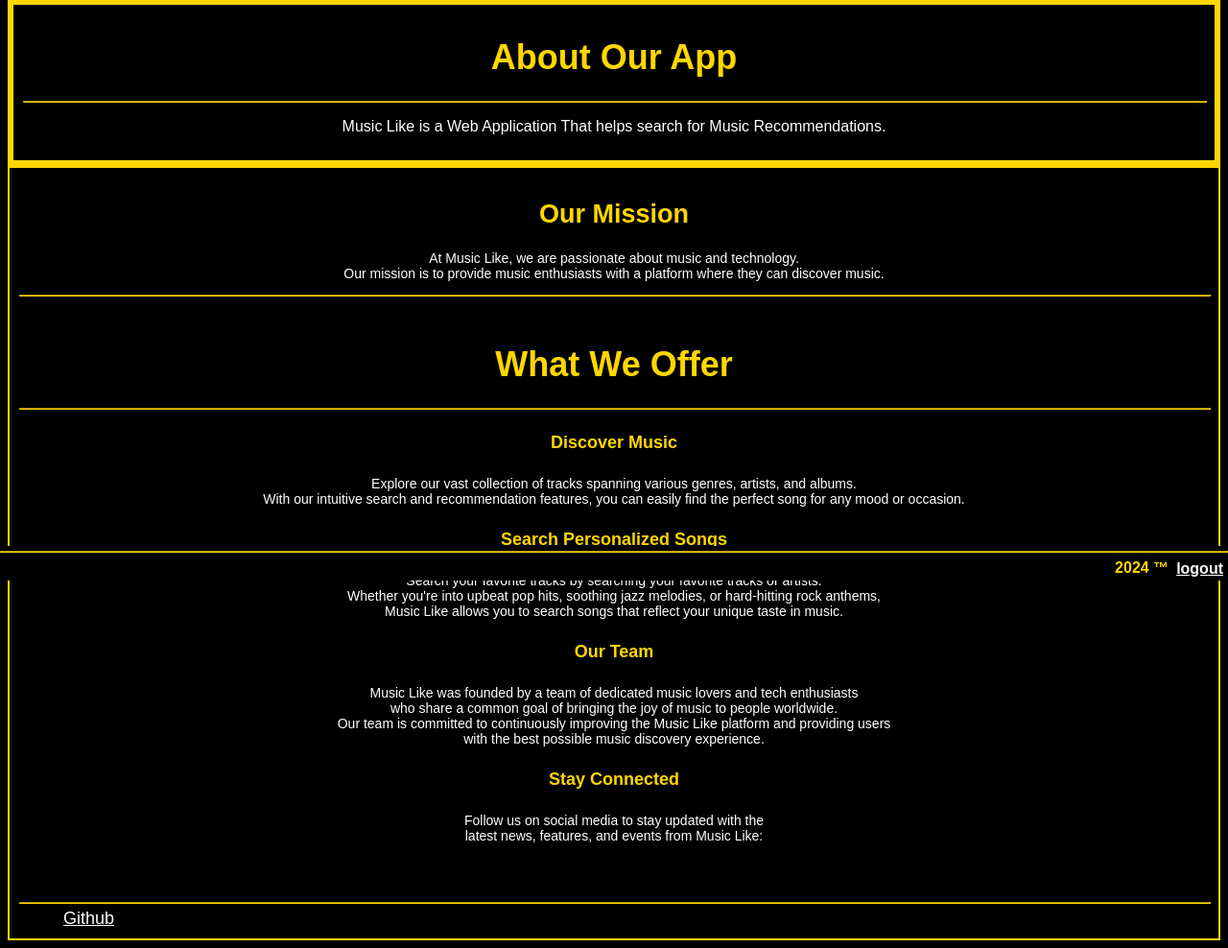
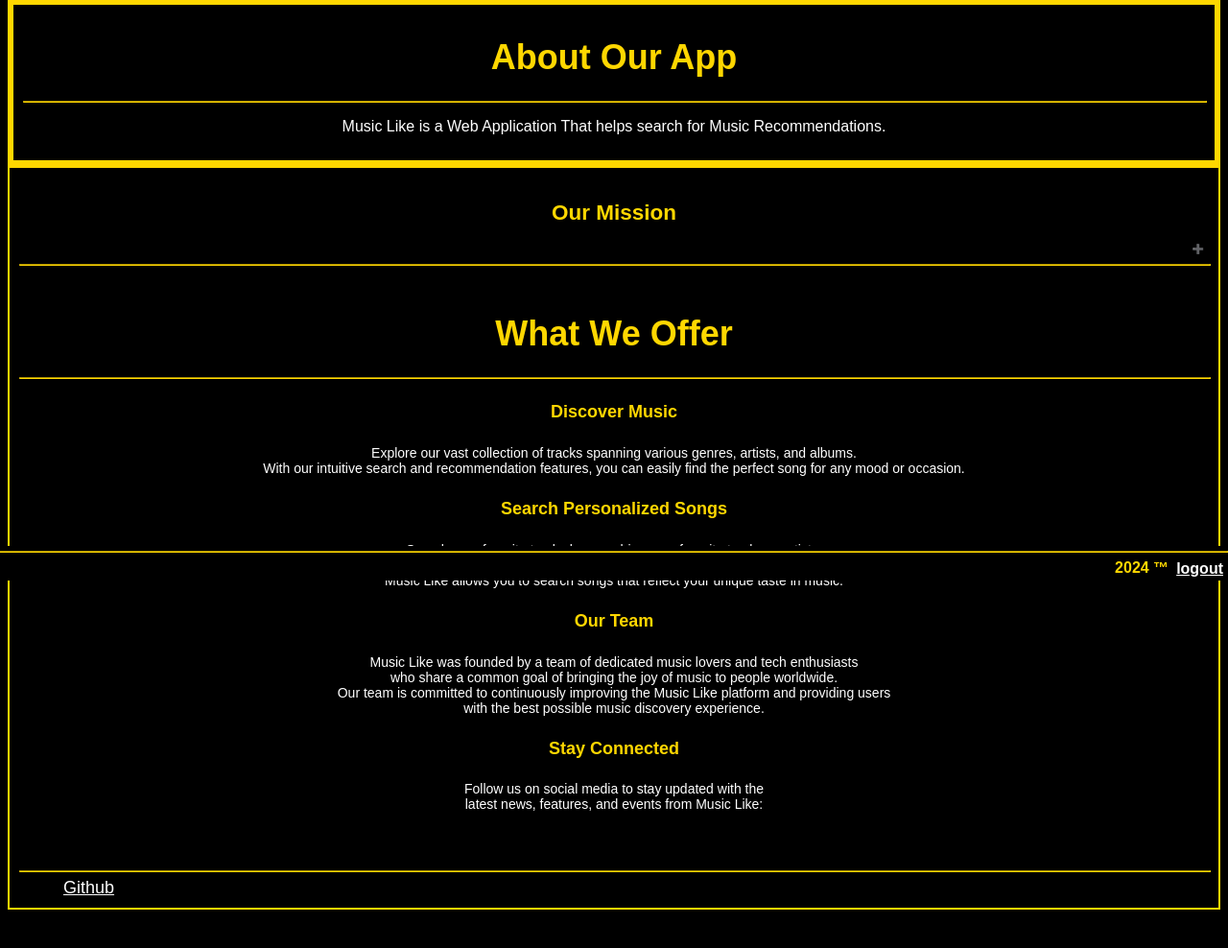
Before and after one commit to TheeKingZa/Music_Like, a Flask app: template app/templates/aboutus.html in a window 1280 px wide. Shown: the part 195-1183 px from the top of the page at 96% size. After the commit the page ends 1143 px from the top, so only its background shows below. Run offline with Flask 3, Linux system fonts and the light colour scheme; the template is opened without the code that fills it, so the values that code supplies are empty.

Commit message:
accrodion for aboutus_page

```diff
--- a/app/templates/aboutus.html
+++ b/app/templates/aboutus.html
@@ -26,11 +26,16 @@ AboutUs
     </div>
 
     <div class="custom-div2">
+        <button class="accordion" style="text-align: center;">
             <h2>Our Mission</h2>
+        </button>
+            <div class="panel">
             <p class="small-text">
                 At Music Like, we are passionate about music and technology.<br/>
                 Our mission is to provide music enthusiasts with a platform where they can discover music. <br/></p>
-<hr/>
+
+            </div>
+    <hr/>
 <br/>
             <h1>What We Offer</h1>
 <hr/>
```
